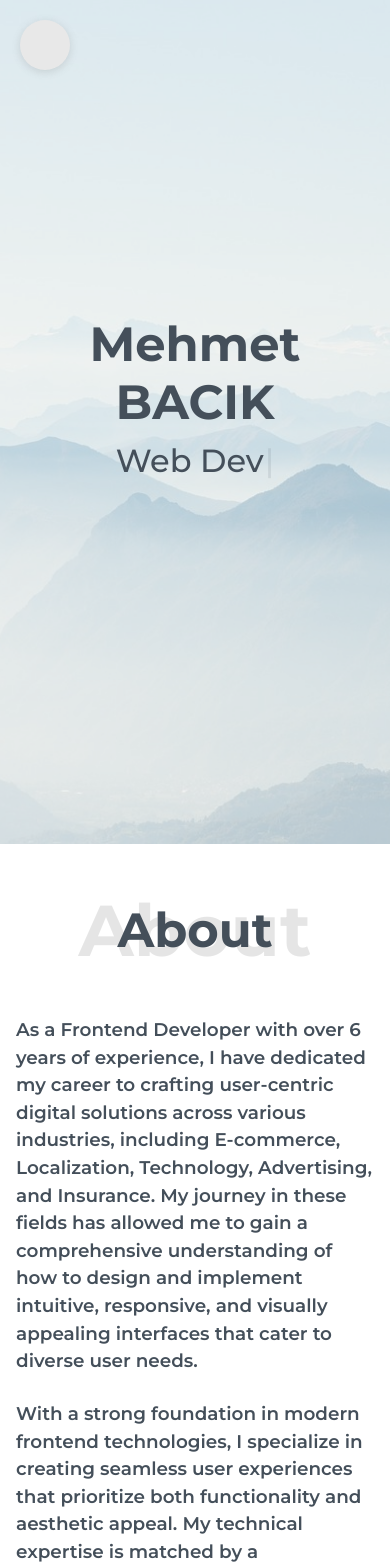
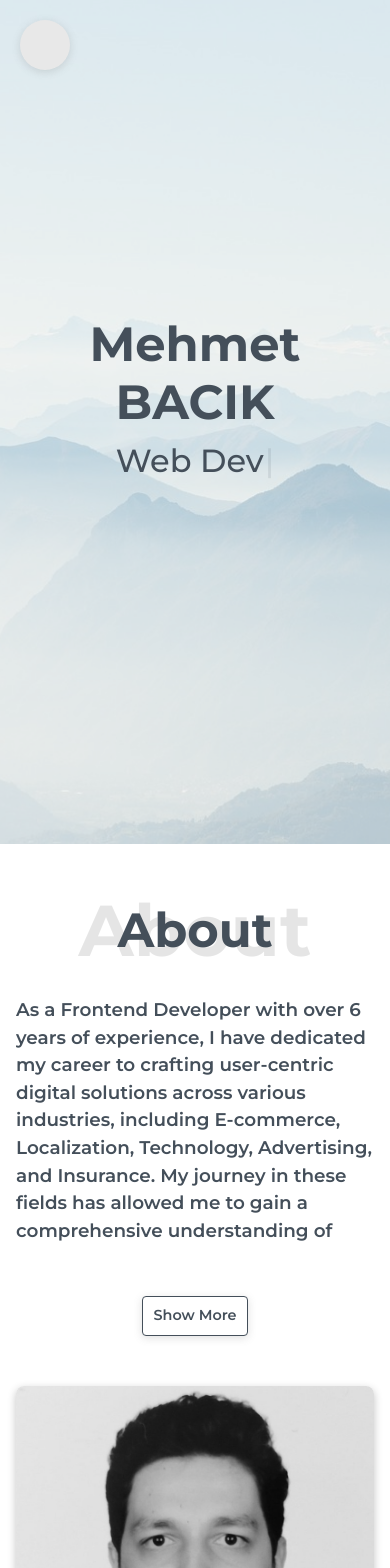
Before and after one commit to mehmetbacik/mehmetbacik.com, a Next.js app: page / in a window 390 px wide. Shown: the top 1568 px of the page. Built offline with nearby package versions, Linux system fonts and the light colour scheme; some icons are missing.

Commit message:
Update
Updated for screens.

```diff
--- a/src/app/about/About.tsx
+++ b/src/app/about/About.tsx
@@ -1,6 +1,6 @@
 "use client";
 
-import React from "react";
+import React, { useState } from "react";
 import Image from "next/image";
 import styles from "./styles/About.module.scss";
 
@@ -9,6 +9,8 @@ interface AboutProps {
 }
 
 const About: React.FC<AboutProps> = ({ id }) => {
+  const [showMore, setShowMore] = useState(false);
+
   return (
     <section id={id} className={`container mx-auto px-4 ${styles.about}`}>
       <div className={styles.about_content}>
@@ -18,14 +20,21 @@ const About: React.FC<AboutProps> = ({ id }) => {
         </div>
         <div className={styles.about_paragraph}>
           <div className={styles.about_image}>
-            <Image
-              src="/img/mb.jpg"
-              alt="Profile"
-              width={500}
-              height={500}
-            />
+            <Image src="/img/mb.jpg" alt="Profile" width={500} height={500} />
           </div>
-          <div className={styles.about_description}>
+          <div className={styles.about_showmore}>
+            <button
+              onClick={() => setShowMore(!showMore)}
+              className={styles.showmore_button}
+            >
+              {showMore ? "Show Less" : "Show More"}
+            </button>
+          </div>
+          <div
+            className={`${styles.about_description} ${
+              showMore ? styles.show_all : styles.show_less
+            }`}
+          >
             <p>
               As a Frontend Developer with over 6 years of experience, I have
               dedicated my career to crafting user-centric digital solutions
--- a/src/app/about/styles/About.module.scss
+++ b/src/app/about/styles/About.module.scss
@@ -10,6 +10,9 @@
         align-items: center;
         justify-content: center;
         gap: 50px;
+        @media (max-width: 425px) {
+            gap: 30px;
+        }
         .about_headline {
             position: relative;
             display: flex;
@@ -21,6 +24,9 @@
                 @media (max-width: 425px) {
                     font-size: 4.5rem;
                 }
+                @media (max-width: 375px) {
+                    font-size: 3rem;
+                }
                 font-weight: bold;
                 color: rgb(0 0 0 / 10%);
                 z-index: -1;
@@ -29,6 +35,9 @@
                 font-size: 4rem;
                 @media (max-width: 425px) {
                     font-size: 3rem;
+                }
+                @media (max-width: 375px) {
+                    font-size: 2rem;
                 }
                 font-weight: bold;
                 color: $slate-blue;
@@ -64,6 +73,40 @@
                     color: $slate-blue;
                 }
             }
+            @media (max-width: 768px) {
+                .about_description {
+                    max-height: 250px;
+                    overflow: hidden;
+                    transition: max-height 0.3s ease;
+                    &.show_all {
+                        max-height: 1750px;
+                    }
+                    &.show_less {
+                        max-height: 250px;
+                    }
+                }
+                .about_showmore {
+                    .showmore_button {
+                        color: $slate-blue;
+                        font-size: 0.9rem;
+                        font-weight: 600;
+                        background-color: $white;
+                        border: solid 1px $slate-blue;
+                        border-radius: 4px;
+                        padding: 8px 10px;
+                        transition-duration: 300ms;
+                        box-shadow: rgba(99, 99, 99, 0.2) 0px 2px 8px 0px;
+                        &:hover {
+                            background-color: $very-light-gray;
+                        }
+                    }
+                }
+            }
+            @media (min-width: 769px) {
+                .showmore_button {
+                    display: none;
+                }
+            }
         }
     }
 }
--- a/src/app/education/styles/Education.module.scss
+++ b/src/app/education/styles/Education.module.scss
@@ -12,6 +12,9 @@
         align-items: center;
         justify-content: center;
         gap: 50px;
+        @media (max-width: 425px) {
+            gap: 30px;
+        }
         .education_headline {
             position: relative;
             display: flex;
@@ -23,6 +26,9 @@
                 @media (max-width: 425px) {
                     font-size: 4.5rem;
                 }
+                @media (max-width: 375px) {
+                    font-size: 3rem;
+                }
                 font-weight: bold;
                 color: rgb(0 0 0 / 10%);
                 z-index: -1;
@@ -31,6 +37,9 @@
                 font-size: 4rem;
                 @media (max-width: 425px) {
                     font-size: 3rem;
+                }
+                @media (max-width: 375px) {
+                    font-size: 2rem;
                 }
                 font-weight: bold;
                 color: $slate-blue;
--- a/src/app/experience/styles/Experience.module.scss
+++ b/src/app/experience/styles/Experience.module.scss
@@ -12,6 +12,9 @@
         align-items: center;
         justify-content: center;
         gap: 50px;
+        @media (max-width: 425px) {
+            gap: 30px;
+        }
         .experience_headline {
             position: relative;
             display: flex;
@@ -23,6 +26,9 @@
                 @media (max-width: 425px) {
                     font-size: 4.5rem;
                 }
+                @media (max-width: 375px) {
+                    font-size: 3rem;
+                }
                 font-weight: bold;
                 color: rgb(0 0 0 / 10%);
                 z-index: -1;
@@ -31,6 +37,9 @@
                 font-size: 4rem;
                 @media (max-width: 425px) {
                     font-size: 3rem;
+                }
+                @media (max-width: 375px) {
+                    font-size: 2rem;
                 }
                 font-weight: bold;
                 color: $slate-blue;
--- a/src/app/home/styles/Home.module.scss
+++ b/src/app/home/styles/Home.module.scss
@@ -42,11 +42,17 @@
                 @media (max-width: 425px) {
                     font-size: 3rem;
                 }
+                @media (max-width: 375px) {
+                    font-size: 2rem;
+                }
                 font-weight: 700;
                 text-align: center;
             }
             .hero_subtitle {
                 font-size: 2rem;
+                @media (max-width: 375px) {
+                    font-size: 1.5rem;
+                }
                 font-weight: 500;
             }
         }
--- a/src/app/project/Project.tsx
+++ b/src/app/project/Project.tsx
@@ -62,7 +62,7 @@ const Project: React.FC<ProjectProps> = ({ id }) => {
           <div className={styles.project_tab_headline}>
           <Swiper
               slidesPerView={1}
-              spaceBetween={15}
+              spaceBetween={10}
               pagination={{
                 clickable: true,
               }}
@@ -71,7 +71,7 @@ const Project: React.FC<ProjectProps> = ({ id }) => {
                   slidesPerView: 2,
                 },
                 "@0.75": {
-                  slidesPerView: 3,
+                  slidesPerView: 2,
                 },
                 "@1.00": {
                   slidesPerView: 4,
@@ -105,7 +105,7 @@ const Project: React.FC<ProjectProps> = ({ id }) => {
           <div className={styles.project_tags}>
             <Swiper
               slidesPerView={1}
-              spaceBetween={15}
+              spaceBetween={10}
               pagination={{
                 clickable: true,
               }}
--- a/src/app/project/styles/Project.module.scss
+++ b/src/app/project/styles/Project.module.scss
@@ -11,8 +11,11 @@
         flex-direction: column;
         align-items: center;
         justify-content: center;
+        width: 100%;
         gap: 50px;
-        width: 100%;
+        @media (max-width: 425px) {
+            gap: 30px;
+        }
         .project_headline {
             position: relative;
             display: flex;
@@ -24,6 +27,9 @@
                 @media (max-width: 425px) {
                     font-size: 4.5rem;
                 }
+                @media (max-width: 375px) {
+                    font-size: 3rem;
+                }
                 font-weight: bold;
                 color: rgb(0 0 0 / 10%);
                 z-index: -1;
@@ -32,6 +38,9 @@
                 font-size: 4rem;
                 @media (max-width: 425px) {
                     font-size: 3rem;
+                }
+                @media (max-width: 375px) {
+                    font-size: 2rem;
                 }
                 font-weight: bold;
                 color: $slate-blue;
--- a/src/app/technology/styles/Technology.module.scss
+++ b/src/app/technology/styles/Technology.module.scss
@@ -12,6 +12,9 @@
         align-items: center;
         justify-content: center;
         gap: 50px;
+        @media (max-width: 425px) {
+            gap: 30px;
+        }
         .technology_headline {
             position: relative;
             display: flex;
@@ -23,6 +26,9 @@
                 @media (max-width: 425px) {
                     font-size: 4.5rem;
                 }
+                @media (max-width: 375px) {
+                    font-size: 3rem;
+                }
                 font-weight: bold;
                 color: rgb(0 0 0 / 10%);
                 z-index: -1;
@@ -31,6 +37,9 @@
                 font-size: 4rem;
                 @media (max-width: 425px) {
                     font-size: 3rem;
+                }
+                @media (max-width: 375px) {
+                    font-size: 2rem;
                 }
                 font-weight: bold;
                 color: $slate-blue;
```
Also changed, not shown: src/app/contact/styles/Contact.module.scss (+10 -0 lines).
